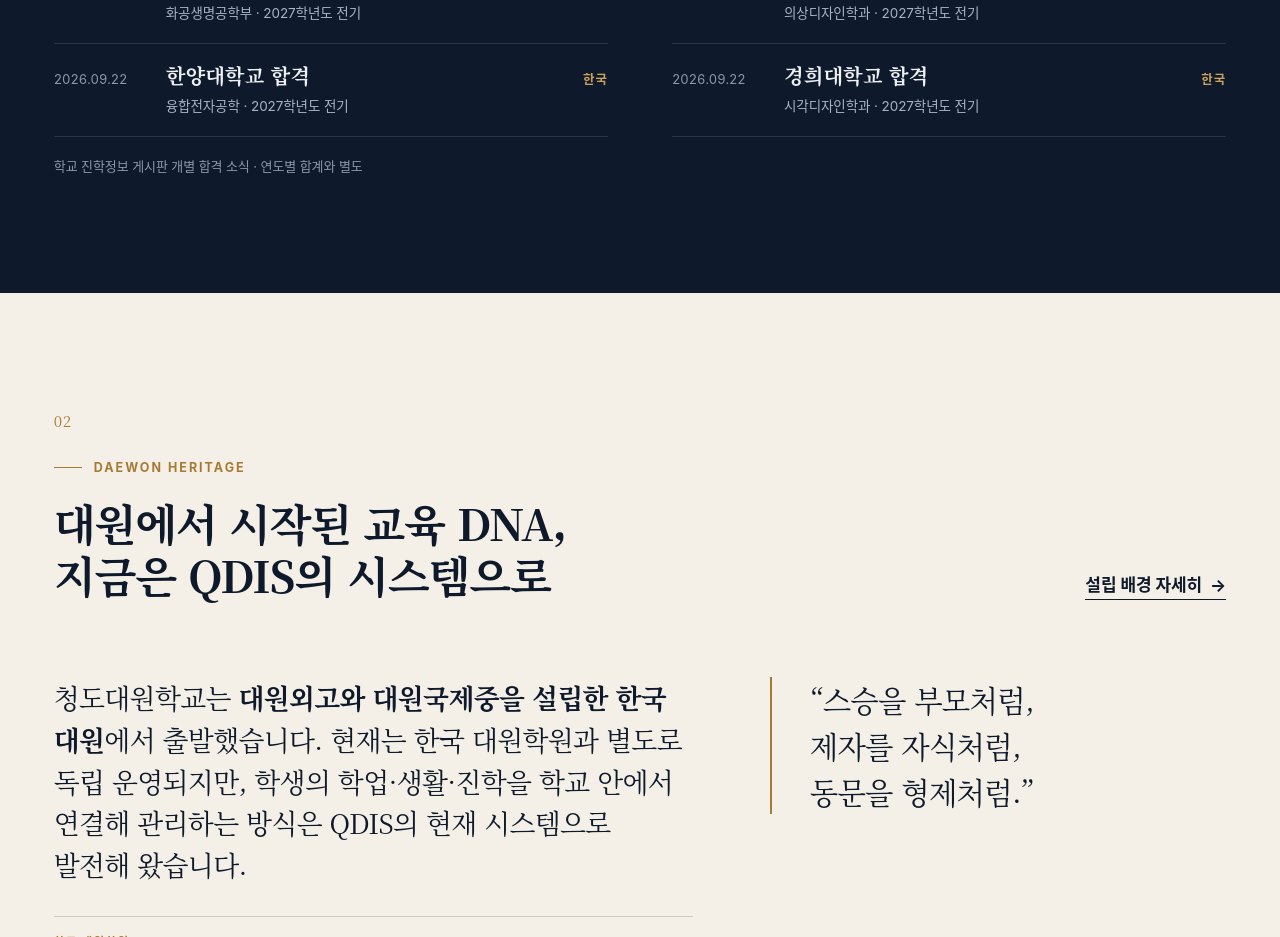
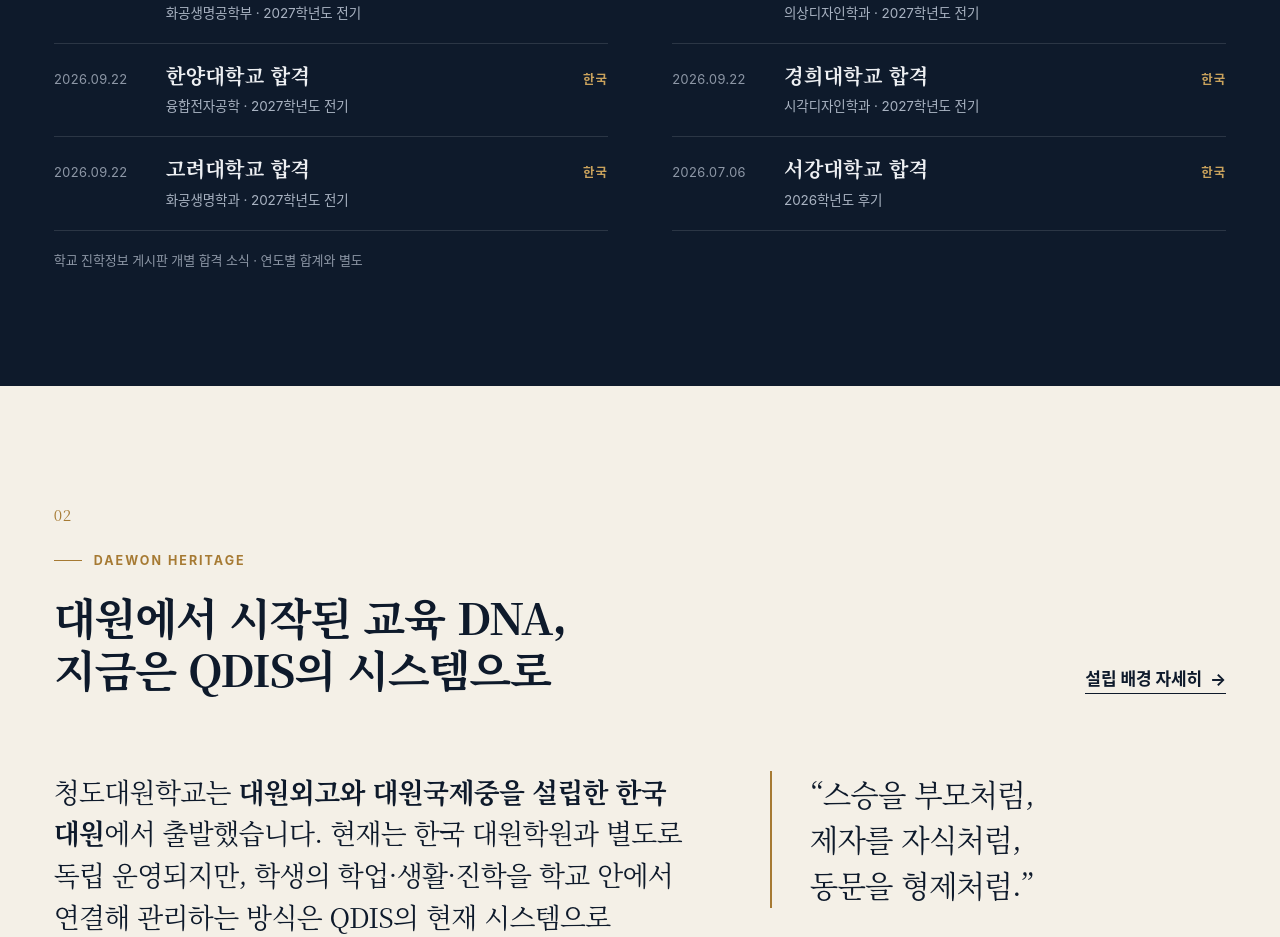
Before and after one commit to tnsuhak/qdis, a React (Vite) app: page / in a window 1280 px wide. Shown: the part 1820-2757 px from the top of the page. Built offline with nearby package versions, Linux system fonts and the light colour scheme; a web font is replaced by a local one.

Commit message:
Show all new QDIS offers on homepage

```diff
--- a/src/pages/Home.tsx
+++ b/src/pages/Home.tsx
@@ -61,7 +61,7 @@
             <ul className="headline-offers" aria-label="최근 합격 대학">
               {HEADLINE.map(h => <li key={h}>{h}<span aria-hidden="true">/</span></li>)}
             </ul>
-            <LatestOffers limit={6} />
+            <LatestOffers limit={8} />
             <p className="source">학교 진학정보 게시판 개별 합격 소식 · 연도별 합계와 별도</p>
           </div>
         </div>
```
